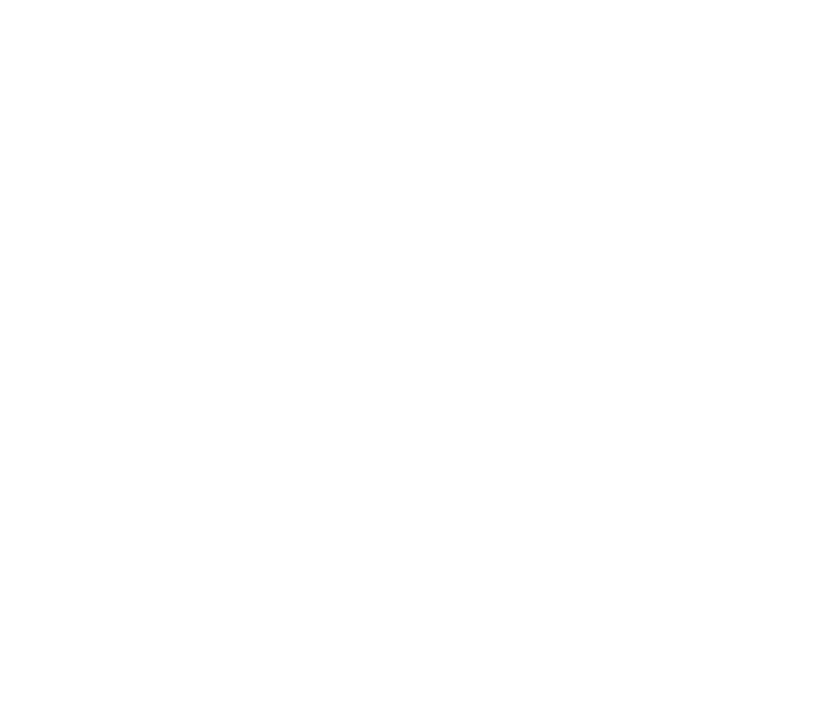
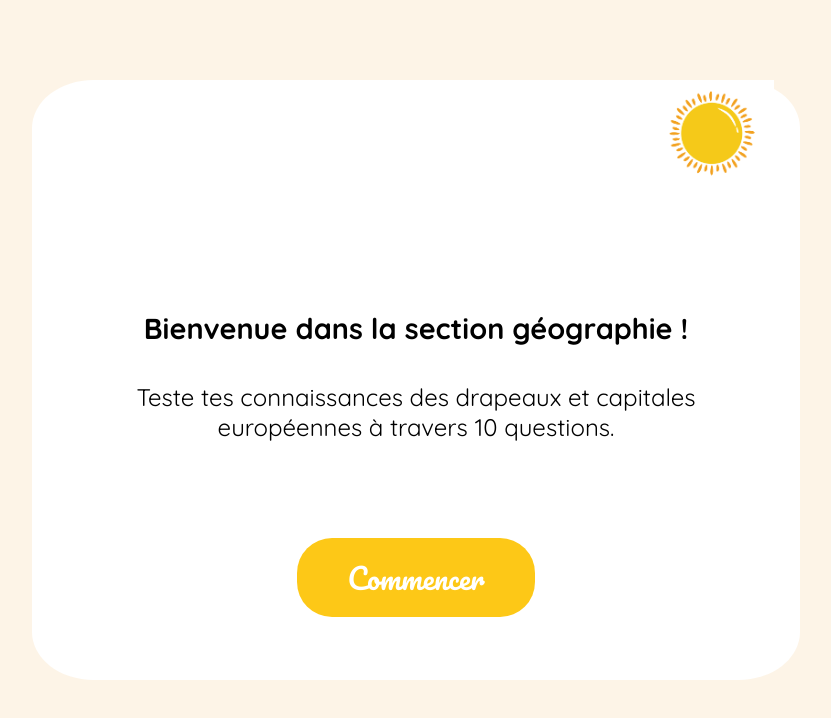
Before and after one commit to MathieuMrt/Mon-cahier-de-vacances, a React (Vite) app: page /geographie in a window 1280 px wide. Shown: the top 718 px of the page, without its empty margins (224-1055 px from the left). Built offline with nearby package versions, Linux system fonts and the light colour scheme.

Commit message:
CV2 - integration Consigne

```diff
--- a/src/App.scss
+++ b/src/App.scss
@@ -6,6 +6,7 @@
 $anglaisColor: #5CE1E6;
 $backGroundColor: #FDF4E7;
 $titleColor: #FA8E78;
+$white: #FFFFFF;
 $titleFont: 'Pacifico', cursive;
 $textFont: 'Quicksand', sans-serif;
 
@@ -17,6 +18,7 @@
     box-sizing: border-box;
     text-decoration: none;
     list-style: none;
+    background-color: $backGroundColor
 }
 
 @import "./components/HomePage/HomePage.scss";
--- a/src/components/Geographie/Consigne.jsx
+++ b/src/components/Geographie/Consigne.jsx
@@ -1,9 +1,14 @@
-import React from 'react';
+import sun from '../../assets/images/sun.png'
 
 const Consigne = () => {
     return (
-        <div className="consigne">
-
+        <div className="Consigne">
+            <img src={sun} alt="sun" className='Consigne_img'/>
+            <div className='Consigne_text'>
+            <h2 className='Consigne_h2'>Bienvenue dans la section géographie !</h2><br/><br/>
+            <p className='Consigne_p'>Teste tes connaissances des drapeaux et capitales européennes à travers 10 questions.</p>
+            </div>
+            <button className='Consigne_button'>Commencer</button>
         </div>
     );
 };
--- a/src/components/Geographie/End.jsx
+++ b/src/components/Geographie/End.jsx
@@ -1,4 +1,4 @@
-import React from 'react';
+/* import React from 'react'; */
 
 const End = () => {
     return (
--- a/src/components/Geographie/Geographie.jsx
+++ b/src/components/Geographie/Geographie.jsx
@@ -1,15 +1,16 @@
-import React from 'react';
+/* import React from 'react'; */
 import Header from '../Header/Header.jsx';
 import Footer from '../Footer/Footer.jsx';
 import Consigne from './Consigne.jsx';
-import ReponseCapitale from './ReponseCapitale.jsx';
+/* import ReponseCapitale from './ReponseCapitale.jsx';
 import ReponseDrapeau from './ReponseDrapeau.jsx';
-import End from './End.jsx';
+import End from './End.jsx'; */
 
 const Geographie = () => {
     return (
         <div className="geographie">
             <Header/>
+            <Consigne />
             <Footer/>
         </div>
     );
--- a/src/components/Geographie/Geographie.scss
+++ b/src/components/Geographie/Geographie.scss
@@ -2,9 +2,63 @@
 
 }
 
-.consigne {
+.Consigne {
+    border-radius: 8%;
+    margin: 5em auto;
+    width: 60%;
+    height:75vh;
+    background-color: $white;
+    display: flex;
+    flex-direction: column;
+    align-items: center;
+    gap: 6rem;
+
+    &_text {
+        width: 80%;
+        margin: 0 auto;
+        background-color: $white;
+        margin-top: 30%;
+        text-align: center;
+
+    }
+
+    &_h2 {
+        background-color: $white;
+        font-family: $textFont;
+        font-size: 1.8rem;
+
+    }
+
+    &_p {
+        background-color: $white;
+        font-family: $textFont;
+        font-size: 1.5rem;
+
+    }
+
+    &_img {
+        background-color: $white;
+        position: absolute;
+        right: 22%;
+        top: 10%;
+        width: 10%;
+    }
+
+    &_button {
+        background-color:$geoColor;
+        border-radius:35px;
+        display:inline-block;
+        color:#ffffff;
+        font-family:$titleFont;
+        font-size:1.8rem;
+        padding:14px 50px;
+        text-decoration:none;
+
+    }
 
 }
+
+
 
 .reponse-drapeau {
 
```
Also changed, not shown: src/assets/images/sun.png (added).
